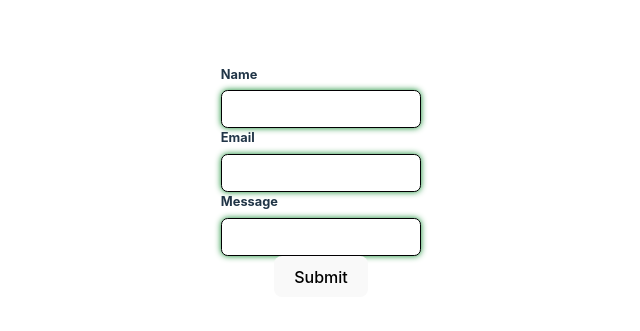
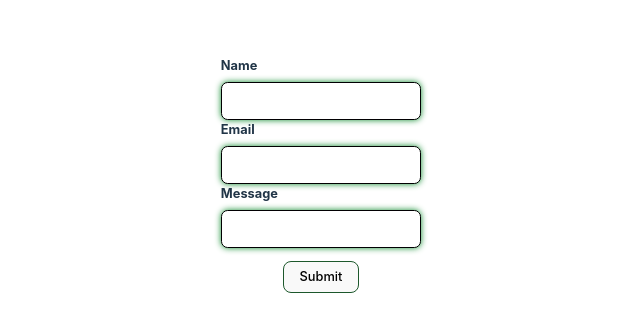
Before and after one commit to pulgajornie/myprojectformbs, a React (Vite) app: page / in a window 1280 px wide. Shown: the part 219-550 px from the top of the page, without its empty margins (319-959 px from the left). Built offline with nearby package versions, Linux system fonts and the light colour scheme.

Commit message:
update button

```diff
--- a/src/index.css
+++ b/src/index.css
@@ -39,14 +39,16 @@ h1 {
 
 button {
   border-radius: 8px;
-  border: 1px solid transparent;
+  border: 1px solid #1d582c;
   padding: 0.6em 1.2em;
-  font-size: 1em;
   font-weight: 500;
   font-family: inherit;
-  background-color: #1a1a1a;
+  background-color: #3a433f;
   cursor: pointer;
   transition: border-color 0.25s;
+  position: static;
+  font-size: 0.8em;
+  margin: 1em;
 }
 button:hover {
   border-color: #646cff;
```
